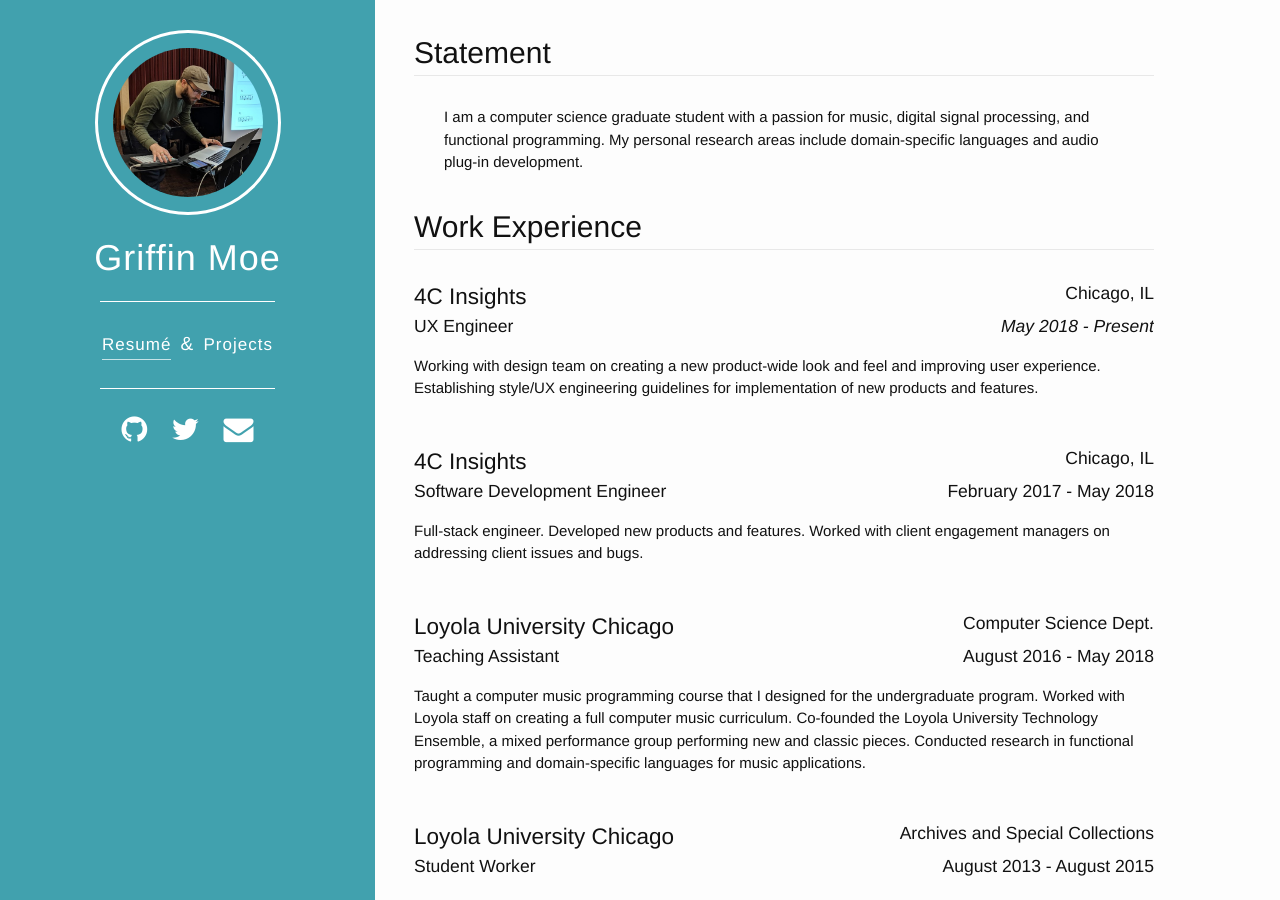
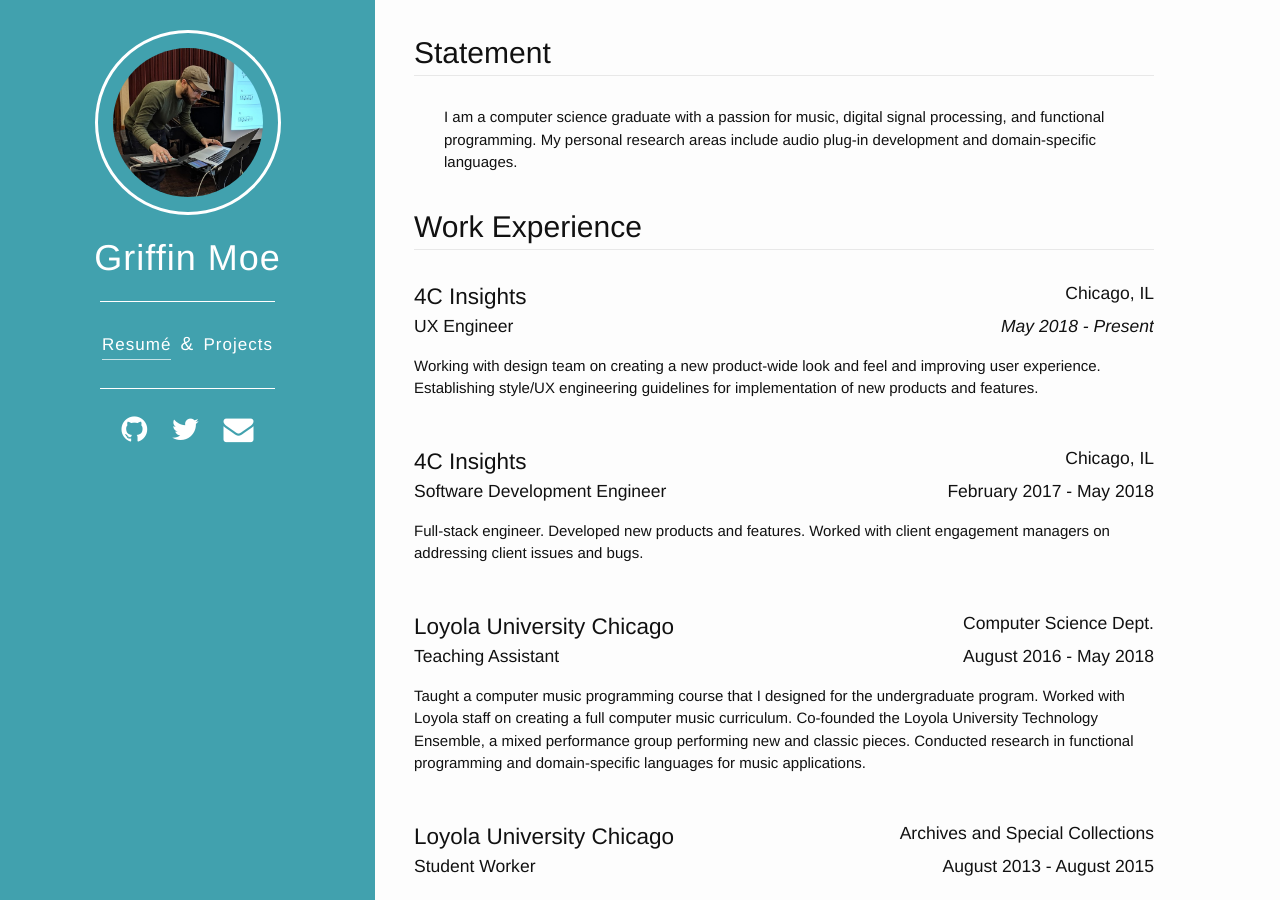
Before and after one commit to gmoe/gmoe.github.io, a Jekyll site: the page built from index.html, in a window 1280 px wide and 900 px high. Built offline with Jekyll 4.4.1, drawn with Linux system fonts in a browser that asks for light colours.

Commit message:
Update personal statement (June 2018)

```diff
--- a/_data/resume.yml
+++ b/_data/resume.yml
@@ -1,8 +1,8 @@
 # Resume content
 statement: >
-  I am a computer science graduate student with a passion for music, digital
+  I am a computer science graduate with a passion for music, digital
   signal processing, and functional programming. My personal research areas
-  include domain-specific languages and audio plug-in development.
+  include audio plug-in development and domain-specific languages.
 education:
   - edu1:
     school: Loyola University Chicago
```
